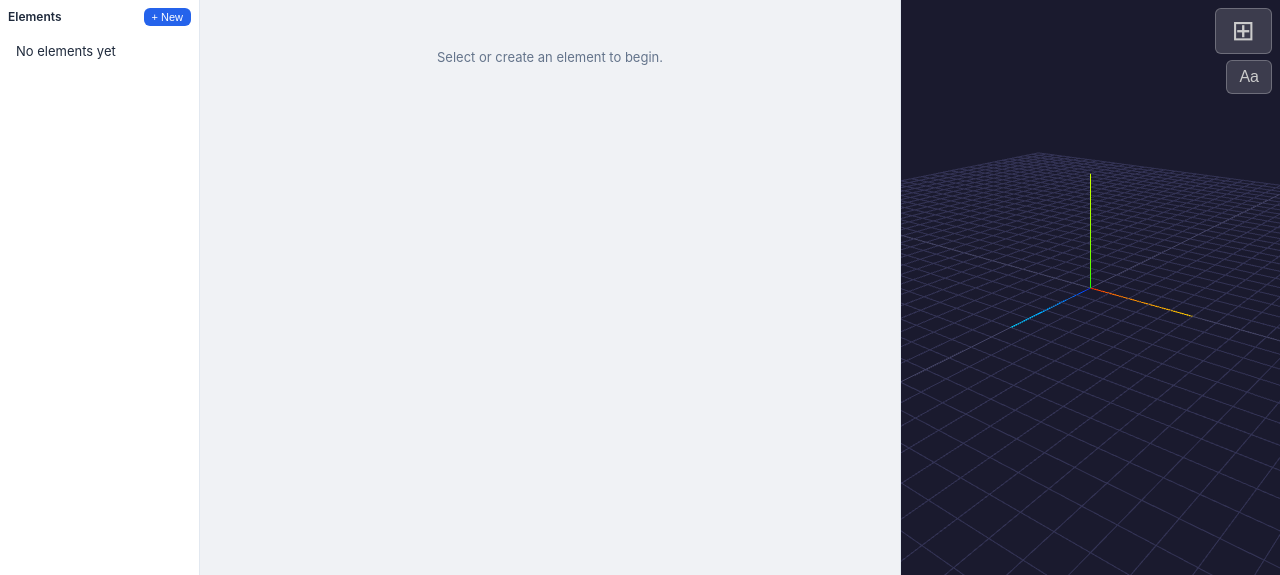
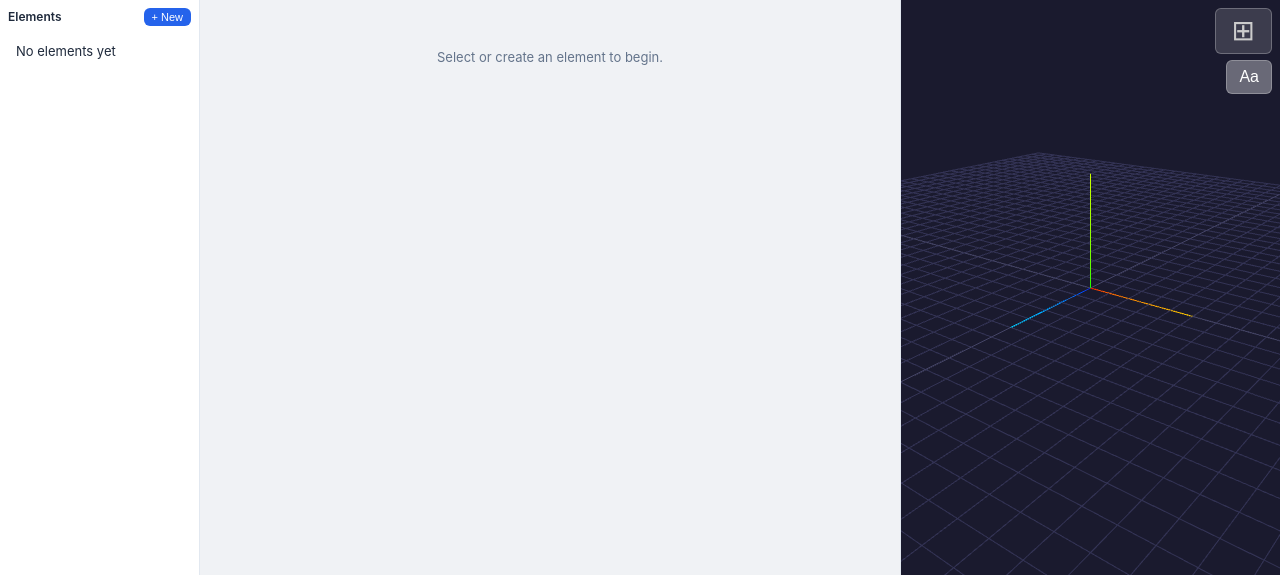
Before and after one commit to mrcurrie21/RebarHelper, a FastAPI app: page / in a window 1280 px wide. Shown: the part 44-619 px from the top of the page. Run offline with FastAPI, Linux system fonts and the light colour scheme; data that the repository does not hold is empty; some libraries are stand-ins or nearby versions.

Commit message:
Fix toggle labels button starting without active state
The labels are visible by default, so the button should start with the
active class to reflect the current label visibility.

Co-Authored-By: Claude Opus 4.6 <noreply@anthropic.com>

```diff
--- a/templates/index.html
+++ b/templates/index.html
@@ -47,7 +47,7 @@
     <!-- Right: 3D viewport -->
     <div id="viewer-panel">
       <button id="btn-zoom-extents" class="viewer-toolbar-btn" title="Zoom Extents">⊞</button>
-      <button id="btn-toggle-labels" class="viewer-toolbar-btn viewer-toolbar-btn-second" title="Toggle Surface Labels">Aa</button>
+      <button id="btn-toggle-labels" class="viewer-toolbar-btn viewer-toolbar-btn-second active" title="Toggle Surface Labels">Aa</button>
       <div id="three-container"></div>
     </div>
   </div>
```
